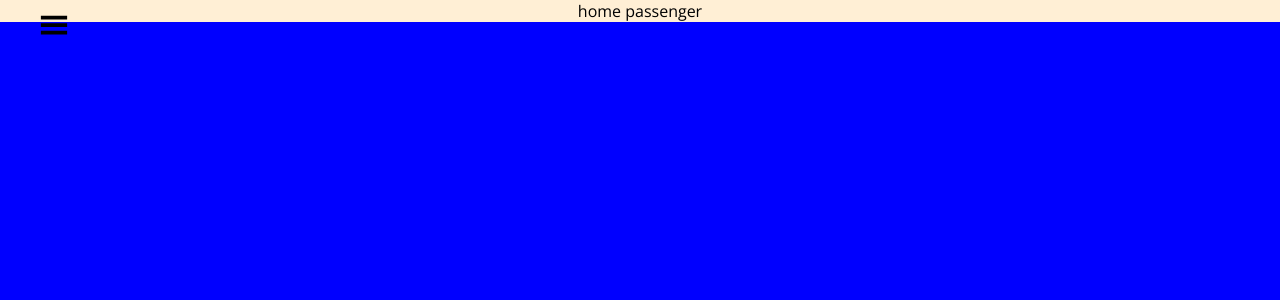
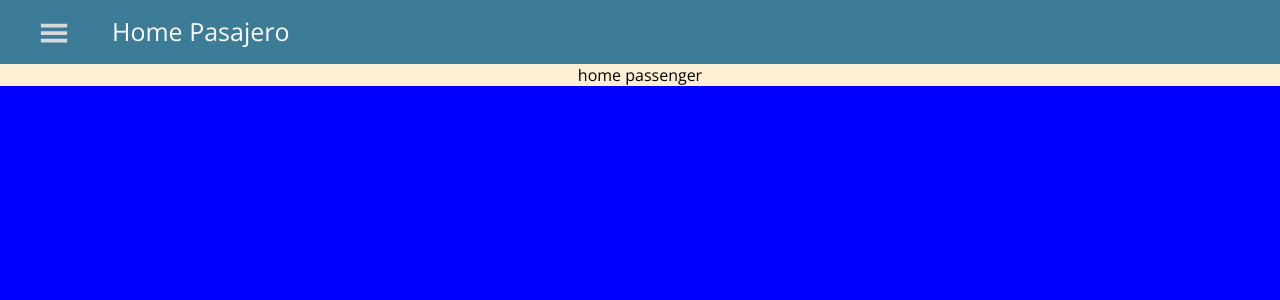
Before and after one commit to juancho20sp/WheelsApp-front, a React (Create React App) app: page / in a window 1280 px wide. Shown: the top 300 px of the page. Built offline with nearby package versions, Linux system fonts and the light colour scheme.

Commit message:
Header done

```diff
--- a/public/index.html
+++ b/public/index.html
@@ -10,6 +10,7 @@
   <link rel="apple-touch-icon" href="%PUBLIC_URL%/logo192.png" />
   <link rel="preconnect" href="https://fonts.googleapis.com" />
   <link rel="preconnect" href="https://fonts.gstatic.com" crossorigin />
+  <link href="https://fonts.googleapis.com/css2?family=Open+Sans:wght@300&display=swap" rel="stylesheet">
   <link href="https://fonts.googleapis.com/css2?family=Open+Sans&display=swap" rel="stylesheet" />
   <!--
       manifest.json provides metadata used when your web app is installed on a
--- /dev/null
+++ b/src/components/common/Header.jsx
@@ -0,0 +1,14 @@
+import React from 'react';
+
+// CSS Colors
+import colors from '../../scss/utils/_variables.scss';
+
+const Header = ({text = ''}) => {
+  return (
+    <header className='header header__container'>
+      <h1 className='header__title' style={{'--border-color': colors?.darkMustard}}>{text}</h1>
+    </header>
+  );
+};
+
+export default Header;
--- a/src/components/index.js
+++ b/src/components/index.js
@@ -7,3 +7,4 @@ export { default as Navigation } from './navigation/Navigation';
 export { default as BurgerMenu } from './navigation/BurgerMenu';
 export { default as MobileMenu } from './navigation/MobileMenu';
 export { default as NavigationIcon } from './icons/NavigationIcon';
+export { default as Header } from './common/Header';
--- a/src/scss/components/_allComponents.scss
+++ b/src/scss/components/_allComponents.scss
@@ -7,3 +7,4 @@
 @use './navigation/BurgerMenu';
 @use './icons/NavigationIcon';
 @use './navigation/MobileMenu';
+@use './common/Header';
--- /dev/null
+++ b/src/scss/components/common/_Header.scss
@@ -0,0 +1,36 @@
+@import '../../utils/mixins';
+
+.header {
+    #{--background-color}: $dark-blue;
+    #{--border-color}: unset;
+    #{--container-height}: 4rem;
+    #{--container-justify-content}: center;
+    #{--title-font-color}: #fff;
+    #{--title-font-size}: 25px;
+    #{--title-margin-inline-start}: unset;
+    #{--title-padding-block-end}: 3px;
+    #{--title-padding-inline-end}: 15px;
+
+    @include bp(md) {
+        #{--container-justify-content}: flex-start;
+        #{--title-margin-inline-start}: 7rem;
+    }
+
+    &__container {
+        align-items: center;
+        background-color: var(--background-color);
+        display: flex;
+        height: var(--container-height);
+        justify-content: var(--container-justify-content);
+    }
+
+    &__title {
+        border-bottom: 2px solid var(--border-color);
+        color: var(--title-font-color);
+        font-size: var(--title-font-size);
+        margin-inline-start: var(--title-margin-inline-start);
+        padding-block-end: var(--title-padding-block-end);
+        padding-inline-end: var(--title-padding-inline-end);
+        width: fit-content;
+    }
+}
--- a/src/scss/components/navigation/_BurgerMenu.scss
+++ b/src/scss/components/navigation/_BurgerMenu.scss
@@ -2,11 +2,12 @@
 
 /* Position and sizing of burger button */
 .bm-burger-button {
-  position: fixed;
-  width: 36px;
+  color: #d9d9d9;
   height: 30px;
   left: 36px;
-  top: 10px;
+  position: fixed;
+  top: 18px;
+  width: 36px;
 }
 
 /* Color/shape of burger icon bars */
@@ -27,7 +28,7 @@
 
 /* Color/shape of close button cross */
 .bm-cross {
-  background: #bdc3c7;
+  background: #000;
 }
 
 /*
@@ -35,16 +36,16 @@
   Note: Beware of modifying this element as it can break the animations - you should not need to touch it in most cases
   */
 .bm-menu-wrap {
+  height: 100vh;
   position: fixed;
   top: 0;
-  height: 100vh;
 }
 
 /* General sidebar styles */
 .bm-menu {
   background: #D9D9D9;
+  font-size: 1.15em;
   padding: 2.5em 1.5em 0;
-  font-size: 1.15em;
 }
 
 /* Morph shape necessary with bubble or elastic */
@@ -55,25 +56,19 @@
 /* Wrapper for item list */
 .bm-item-list {
   color: #000;
-  // padding: 0.8em;
   font-size: 30px;
 }
 
 /* Individual item */
 .bm-item {
+  border-bottom: 2px solid $dark-blue;
   display: inline-block;
-  border-bottom: 2px solid $dark-blue;
   margin-bottom: 4rem;
   text-align: start;
-
-  a {
-
-  }
 }
 
 /* Styling of overlay */
 .bm-overlay {
+  background: rgba(0, 0, 0, 0.9);
   top: 0;
-  background: rgba(0, 0, 0, 0.9);
-
 }
--- a/src/scss/utils/_normalize.scss
+++ b/src/scss/utils/_normalize.scss
@@ -1,6 +1,7 @@
 * {
   box-sizing: border-box;
   font-family: 'Open Sans', sans-serif;
+  font-weight: lighter;
   margin: 0;
   padding: 0;
 }
--- a/src/views/HomePassenger.jsx
+++ b/src/views/HomePassenger.jsx
@@ -3,10 +3,14 @@ import React from 'react';
 // Views
 import { Layout } from './';
 
+// Components
+import { Header } from '../components';
+
 const HomePassenger = () => {
   return (
     <Layout>
       <main className='homePassenger homePassenger__container'>
+        <Header text='Home Pasajero' />
         <p>home passenger</p>
         {/* layout */}
         {/* layout -> solo el footer */}
```
